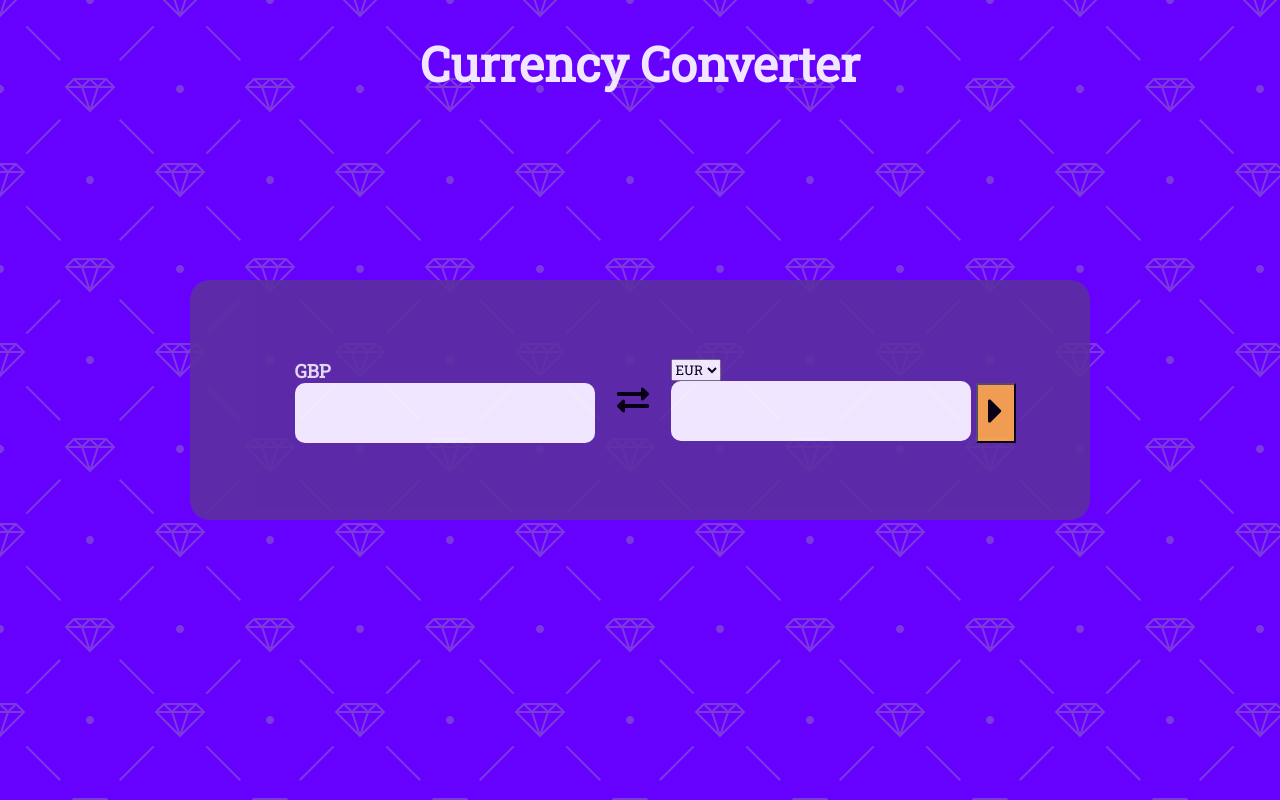
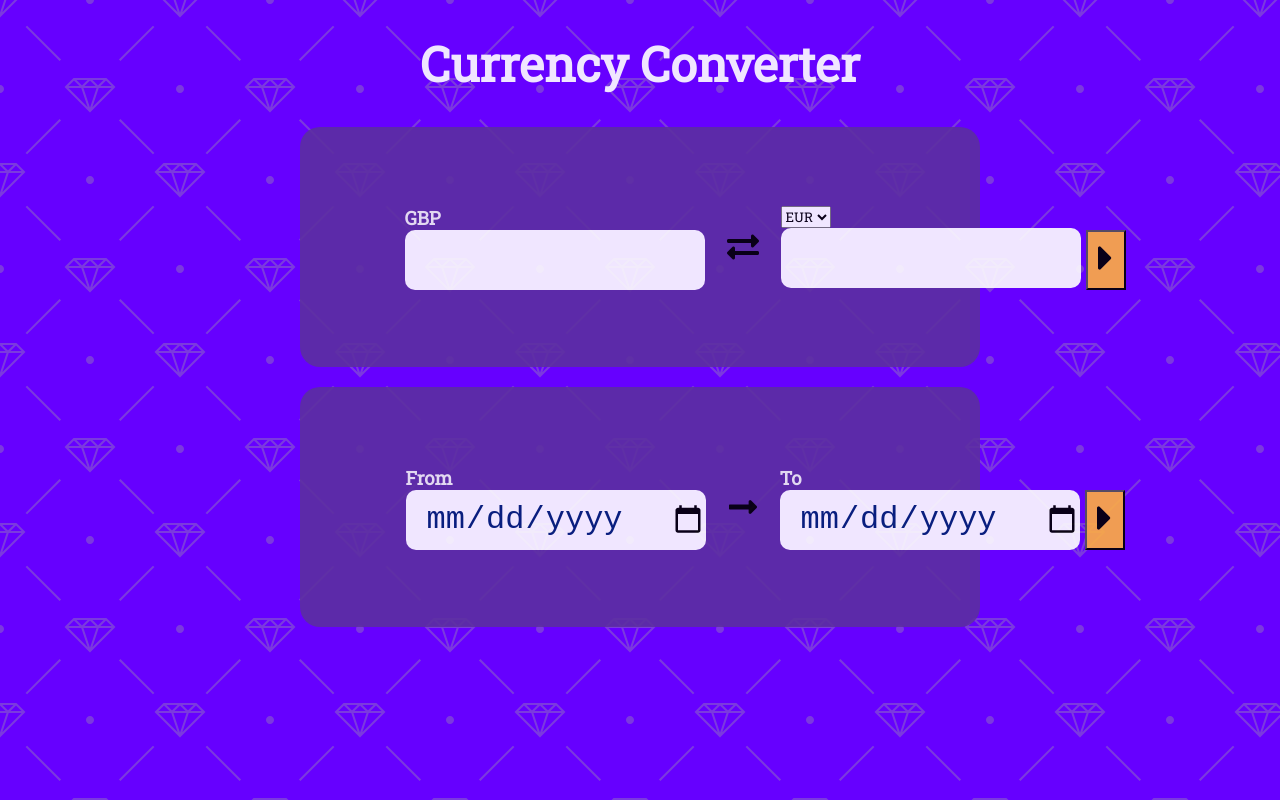
Before and after one commit to AshrafPatel/TDD-Assessment, a React (Create React App) app in the folder assessment/: page / in a window 1280 px wide. Built offline with nearby package versions, Linux system fonts and the light colour scheme.

Commit message:
Added Date Form

```diff
--- a/assessment/src/App.js
+++ b/assessment/src/App.js
@@ -8,23 +8,69 @@
   constructor() {
     super();
     this.state = {
-      history: {
+      currency: {
+        "EUR": 1.09196,
+        "USD": 1.27499,
+        "AUD": 1.79721
+      },
+      gbpTextbox: "",
+      currTextbox: "",
+      selectCurrency: "EUR",
+      history: [
 
-      }
+      ],
+      dateFrom: "",
+      dateTo: ""
+    }
+  }
+
+  handleChange = (e) => {
+    if (e.target.name === "gbpTextbox" && e.key === "-") {
+      return
+    }
+    this.setState({
+      [e.target.name]: e.target.value
+    })
+  }
+
+  handleClickCurrency = (e) => {
+    // eslint-disable-next-line
+    const selectedCurrency = this.state.selectCurrency
+    const {...currency} = this.state.currency
+    if (this.state.gbpTextbox > 0) {
+      this.setState({
+          currTextbox: (this.state.gbpTextbox*currency[selectedCurrency]).toFixed(2)
+      })
+      this.makeHistory()
+    }
+  }
+
+  handleClickDate = (e) => {
+    if (this.state.dateFrom === "" || this.state.dateTo === "" || this.state.dateFrom > this.state.dateTo) {
+      alert("Enter a valid date!")
     }
   }
 
   makeHistory = () => {
-
+    const timestamp = Date.now().toString()
+    const amount = this.state.gbpTextbox
+    const query = this.state.selectCurrency
+    const {...currency} = this.state.currency;
+    const result =  (this.state.gbpTextbox*currency[query]).toFixed(2)
+    const tempHistory = [...this.state.history]
+    tempHistory.push({"timestamp": timestamp, "currency": query,"amountRequested": amount,"amountOffered": result})
+    this.setState({
+      history: tempHistory
+    })
   }
 
   render() {
     return (
       <div className="App">
         <h1>Currency Converter</h1>
-        <CurrencyForm makeHistory={this.makeHistory}/>
-        <DateForm/>
-        <DateLogger/>
+        <CurrencyForm handleClick={this.handleClickCurrency} handleChange={this.handleChange} gbpTextbox={this.state.gbpTextbox} currTextbox={this.state.currTextbox}/>
+        <DateForm handleClick={this.handleClickDate} handleChange={this.handleChange} dateFrom={this.state.dateFrom} dateTo={this.state.dateTo}/>
+        <DateLogger dateFrom={this.state.dateFrom} dateTo={this.state.dateTo} handleChange={this.handleChange}/>
       </div>
     );
   }
--- a/assessment/src/components/CurrencyForm/CurrencyForm.css
+++ b/assessment/src/components/CurrencyForm/CurrencyForm.css
@@ -1,11 +1,8 @@
 .currency-form-container {
   background: #5c2fa0;
   opacity: 0.9;
-  position: absolute;
-  top: 50%;
-  left: 50%;
-  transform: translate(-50%, -50%);
   border-radius: 20px;
+  margin: 20px 300px;
 }
 
 .currency-container {
@@ -23,6 +20,10 @@
   transform: scale(2);
 }
 
+.fa-long-arrow-alt-right {
+  transform: scale(2);
+}
+
 button {
   display: block;
   margin: 0 auto;
--- a/assessment/src/components/CurrencyForm/CurrencyForm.js
+++ b/assessment/src/components/CurrencyForm/CurrencyForm.js
@@ -1,49 +1,18 @@
 import React from 'react';
-import CurrencyFormTextBox from '../CurrecyFormTextBox/CurrencyFormTextBox';
+import FormTextBox from '../FormTextBox/FormTextBox';
 import "./CurrencyForm.css"
 
-class CurrencyForm extends React.Component {
-    constructor(props) {
-        super(props);
-        this.state = {
-            currency: {
-                "EUR": 1.09196,
-                "USD": 1.27499,
-                "AUD": 1.79721
-            },
-            gbpTextbox: "",
-            currTextbox: "",
-            selectCurrency: "EUR"
-        }
-    }
-
-    handleChange = (e) => {
-        this.setState({
-            [e.target.name]: e.target.value
-        })
-    }
-
-    handleClick = (e) => {
-        // eslint-disable-next-line
-        const selectedCurrency = this.state.selectCurrency
-        const {...currency} = this.state.currency
-        this.setState({
-            currTextbox: this.state.gbpTextbox*currency[selectedCurrency]
-        })
-    }
-
-    render() {
+const CurrencyForm = (props) => {
     return (
         <div className="currency-form-container">
             <div className="currency-container">
-                    <CurrencyFormTextBox title="GBP" isSelectable={false} handleChange={this.handleChange} name="gbpTextbox" value={this.state.gbpTextbox}/>
+                <FormTextBox type="number" title="GBP" isSelectable={false} handleChange={props.handleChange} name="gbpTextbox" value={props.gbpTextbox}/>
                 <i className="fas fa-exchange-alt"></i>
-                    <CurrencyFormTextBox title="GBP" isSelectable={true} handleChange={this.handleChange} name="currTextbox" value={this.state.currTextbox}/>
-                    <button onClick={this.handleClick}><i className="fas fa-caret-right"></i></button>
+                <FormTextBox type="number" title="GBP" isSelectable={true} handleChange={props.handleChange} name="currTextbox" value={props.currTextbox}/>
+                <button onClick={props.handleClick}><i className="fas fa-caret-right"></i></button>
             </div>
         </div>
     )
 }
-}
 
 export default CurrencyForm
--- a/assessment/src/components/DateForm/DateForm.css
+++ b/assessment/src/components/DateForm/DateForm.css
@@ -0,0 +1,30 @@
+.date-form-container {
+    background: #5c2fa0;
+    opacity: 0.9;
+    border-radius: 20px;
+    margin: 20px 300px;
+}
+
+.date-container {
+    margin: 0 auto;
+    display: flex;
+    flex-direction: row;
+    width: 700px;
+    height: 200px;
+    padding: 20px 100px;
+    justify-content: center;
+    align-items: center;
+}
+
+.date-text {
+    background: rgb(255, 255, 255);
+    box-sizing: border-box;
+    border: 0px;
+    border-radius: 10px;
+    color: rgb(0, 34, 114);
+    font-size: 2rem;
+    height: 60px;
+    margin: 0 30px;
+    padding-left: 20px;
+    width: 300px;
+}
--- a/assessment/src/components/DateForm/DateForm.js
+++ b/assessment/src/components/DateForm/DateForm.js
@@ -1,9 +1,17 @@
 import React from 'react';
+import FormTextBox from '../FormTextBox/FormTextBox';
 import "./DateForm.css"
 
-const DateForm = () => {
+const DateForm = (props) => {
     return (
-        <div className="currency-form-container"></div>
+        <div className="date-form-container">
+            <div className="date-container">
+                <FormTextBox type="date" title="From" isSelectable={false} handleChange={props.handleChange} name="dateFrom" value={props.dateFrom}/>
+                <i class="fas fa-long-arrow-alt-right"></i>
+                <FormTextBox type="date" title="To" isSelectable={false} handleChange={props.handleChange} name="dateTo" value={props.DateTo}/>
+                <button onClick={props.handleClick}><i className="fas fa-caret-right"></i></button>
+            </div>
+        </div>
     )
 }
 
--- a/assessment/src/components/CurrecyFormTextBox/CurrencyFormTextBox.css
+++ b/assessment/src/components/FormTextBox/FormTextBox.css
@@ -1,9 +1,9 @@
-.currency-text-container {
+.form-text-container {
     display: flex;
     flex-direction: column;
 }
 
-.currency-text {
+.form-text {
     background: rgb(255, 255, 255);
     box-sizing: border-box;
     border: 0px;
--- a/assessment/src/components/CurrecyFormTextBox/CurrencyFormTextBox.js
+++ b/assessment/src/components/FormTextBox/FormTextBox.js
@@ -1,9 +1,9 @@
 import React from "react"
-import "./CurrencyFormTextBox.css"
+import "./FormTextBox.css"
 
-const CurrencyFormTextBox = ({title, isSelectable, handleChange, name, value}) => {
+const FormTextBox = ({title, isSelectable, handleChange, name, value, type}) => {
     return (
-        <div className="currency-text-container">
+        <div className="form-text-container">
             {
                 isSelectable ?
                 <select onChange={handleChange} name="selectCurrency">
@@ -13,9 +13,9 @@
                 </select> :
                 <h3>{title}</h3>
             }
-            <input className="currency-text" type="number" name={name} disabled={isSelectable} onChange={handleChange} value={value}/>
+            <input className="form-text" type={type}  min={0} name={name} disabled={isSelectable} onChange={handleChange} value={value}/>
         </div>
     )
 }
 
-export default CurrencyFormTextBox
+export default FormTextBox
```
Lines whose indentation alone changed are shown as unchanged.
